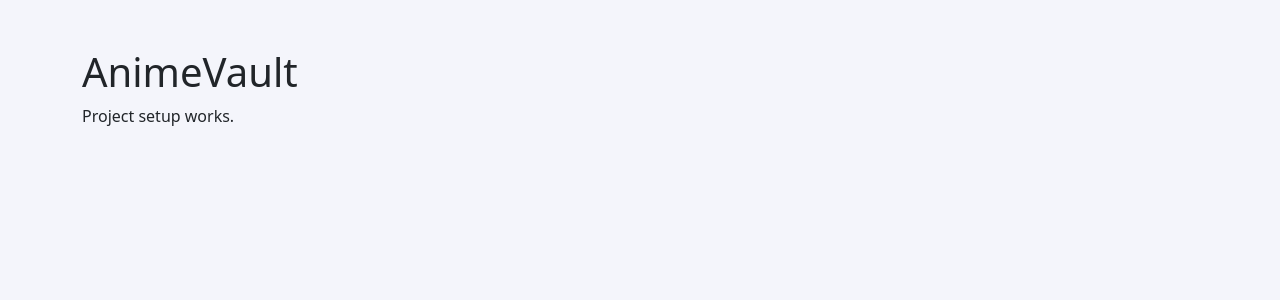
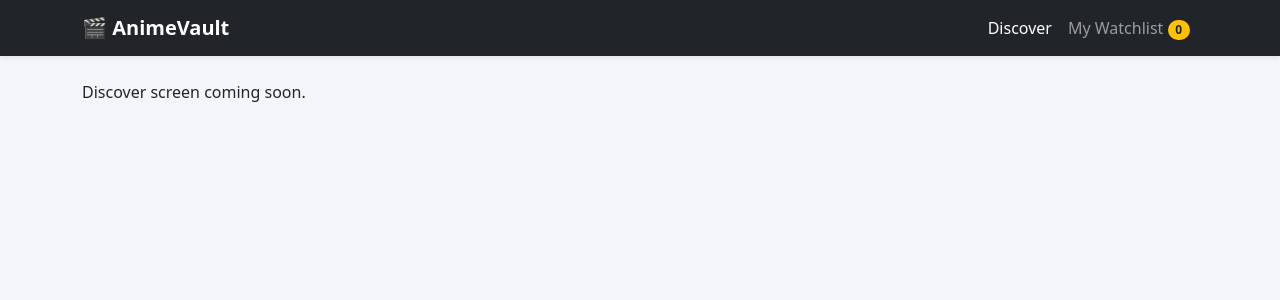
Before and after one commit to muneeb10305896-rgb/animevault, a React (Vite) app: page / in a window 1280 px wide. Shown: the top 300 px of the page. Built offline with nearby package versions, Linux system fonts and the light colour scheme.

Commit message:
Add HashRouter, navigation bar and Jikan API helper

```diff
--- a/src/App.jsx
+++ b/src/App.jsx
@@ -1,9 +1,22 @@
+import { HashRouter, Routes, Route } from 'react-router-dom'
+import { Container } from 'react-bootstrap'
+import NavBar from './components/NavBar.jsx'
+import NotFoundPage from './pages/NotFoundPage.jsx'
+
+// HashRouter is used instead of BrowserRouter because GitHub Pages
+// only serves static files. URLs look like /#/watchlist, so a page
+// refresh never asks the server for a path that does not exist.
 function App() {
   return (
-    <div className="container py-5">
-      <h1>AnimeVault</h1>
-      <p>Project setup works.</p>
-    </div>
+    <HashRouter>
+      <NavBar watchlistCount={0} />
+      <Container as="main" className="py-4">
+        <Routes>
+          <Route path="/" element={<p>Discover screen coming soon.</p>} />
+          <Route path="*" element={<NotFoundPage />} />
+        </Routes>
+      </Container>
+    </HashRouter>
   )
 }
 
--- /dev/null
+++ b/src/components/NavBar.jsx
@@ -0,0 +1,32 @@
+import { Navbar, Nav, Container, Badge } from 'react-bootstrap'
+import { NavLink, Link } from 'react-router-dom'
+
+// Top navigation shared by every screen.
+// watchlistCount comes from App so the badge updates when items are added.
+function NavBar({ watchlistCount }) {
+  return (
+    <Navbar bg="dark" data-bs-theme="dark" expand="sm" sticky="top" className="shadow-sm">
+      <Container>
+        <Navbar.Brand as={Link} to="/" className="fw-bold">
+          🎬 AnimeVault
+        </Navbar.Brand>
+        <Navbar.Toggle aria-controls="main-nav" />
+        <Navbar.Collapse id="main-nav">
+          <Nav className="ms-auto">
+            <Nav.Link as={NavLink} to="/" end>
+              Discover
+            </Nav.Link>
+            <Nav.Link as={NavLink} to="/watchlist">
+              My Watchlist{' '}
+              <Badge bg="warning" text="dark" pill aria-label={`${watchlistCount} anime saved`}>
+                {watchlistCount}
+              </Badge>
+            </Nav.Link>
+          </Nav>
+        </Navbar.Collapse>
+      </Container>
+    </Navbar>
+  )
+}
+
+export default NavBar
--- /dev/null
+++ b/src/pages/NotFoundPage.jsx
@@ -0,0 +1,16 @@
+import { Link } from 'react-router-dom'
+import { Button } from 'react-bootstrap'
+
+function NotFoundPage() {
+  return (
+    <div className="text-center py-5">
+      <h1 className="display-4">404</h1>
+      <p className="lead">This page does not exist.</p>
+      <Button as={Link} to="/" variant="primary">
+        Back to Discover
+      </Button>
+    </div>
+  )
+}
+
+export default NotFoundPage
```
Also changed, not shown: src/api/jikan.js (added, +56 -0 lines).
